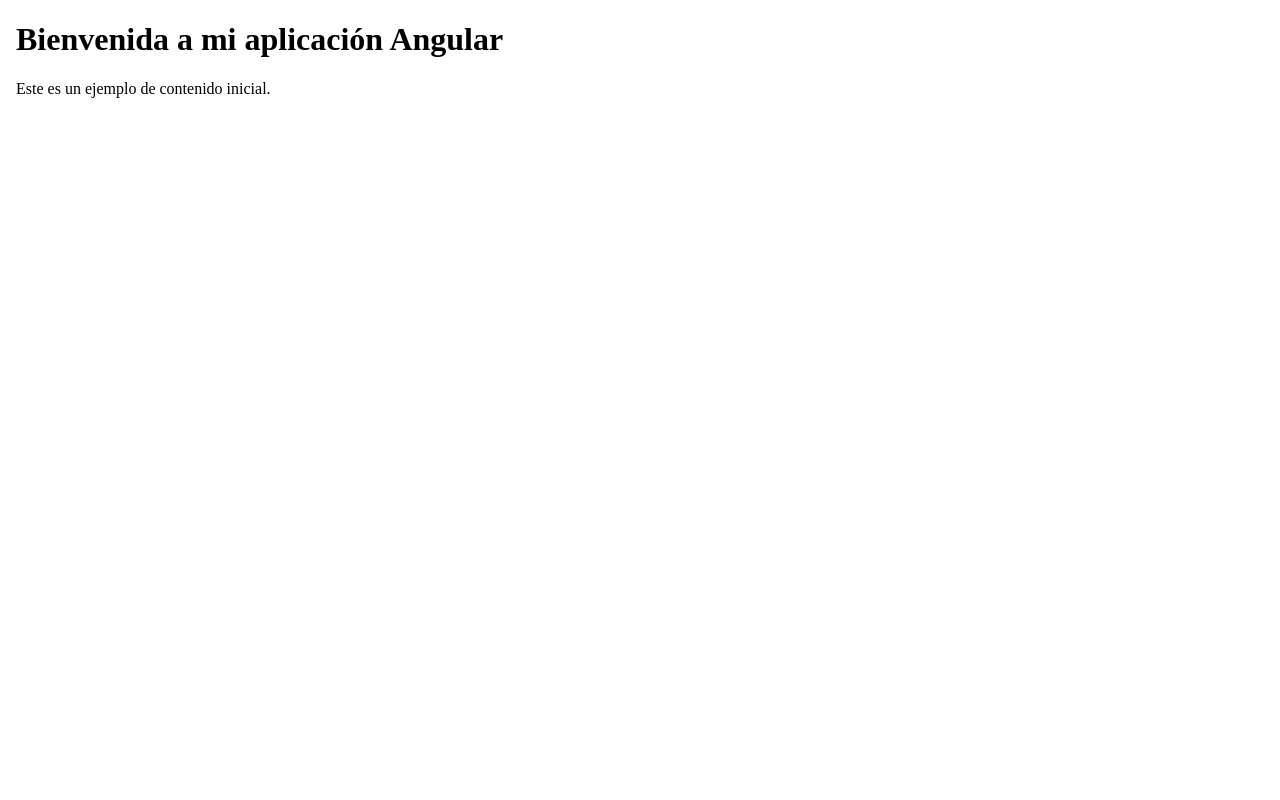
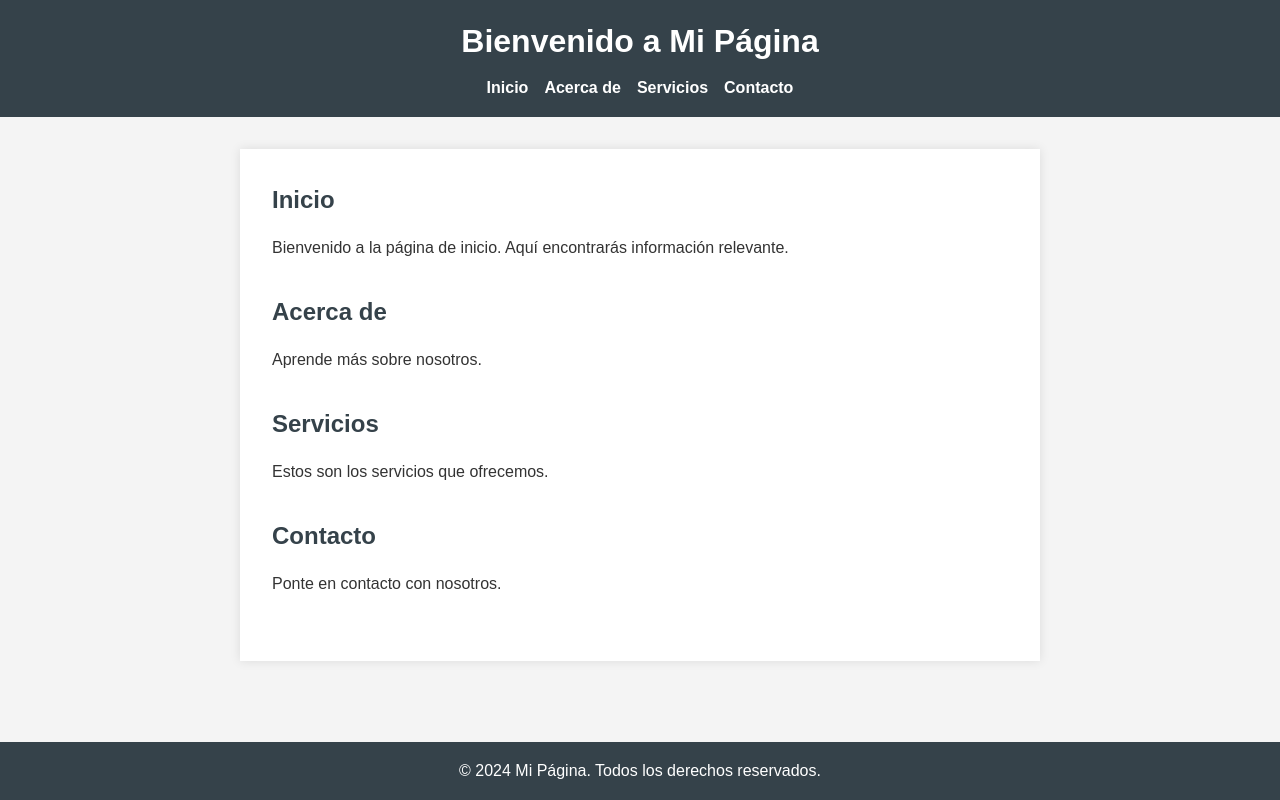
Before and after one commit to Adrianamat17/repaso_entornos, an Angular app: page / in a window 1280 px wide. Built offline with nearby package versions, Linux system fonts and the light colour scheme.

Commit message:
Añadir estilos CSS básicos para la página de inicio

```diff
--- a/src/app/app.component.css
+++ b/src/app/app.component.css
@@ -0,0 +1,68 @@
+* {
+    margin: 0;
+    padding: 0;
+    box-sizing: border-box;
+}
+
+body {
+    font-family: Arial, sans-serif;
+    line-height: 1.6;
+    background-color: #f4f4f4;
+    color: #333;
+    margin: 0;
+    padding: 0;
+}
+
+header {
+    background: #35424a;
+    color: #ffffff;
+    padding: 1rem 0;
+    text-align: center;
+}
+
+header h1 {
+    margin-bottom: 0.5rem;
+}
+
+nav ul {
+    list-style: none;
+    padding: 0;
+}
+
+nav ul li {
+    display: inline;
+    margin: 0 0.5rem;
+}
+
+nav ul li a {
+    color: #ffffff;
+    text-decoration: none;
+    font-weight: bold;
+}
+
+main {
+    padding: 2rem;
+    background: #ffffff;
+    margin: 2rem auto;
+    max-width: 800px;
+    box-shadow: 0 0 10px rgba(0, 0, 0, 0.1);
+}
+
+main section {
+    margin-bottom: 2rem;
+}
+
+main h2 {
+    margin-bottom: 1rem;
+    color: #35424a;
+}
+
+footer {
+    text-align: center;
+    padding: 1rem 0;
+    background: #35424a;
+    color: #ffffff;
+    position: absolute;
+    bottom: 0;
+    width: 100%;
+}
--- a/src/app/app.component.html
+++ b/src/app/app.component.html
@@ -1,12 +1,43 @@
-<!-- app.component.html -->
 <!DOCTYPE html>
-<html lang="en">
+<html lang="es">
 <head>
-  <meta charset="UTF-8">
-  <title>My Angular App</title>
+    <meta charset="UTF-8">
+    <meta name="viewport" content="width=device-width, initial-scale=1.0">
+    <title>Página de Inicio</title>
+    <link rel="stylesheet" href="styles.css">
 </head>
 <body>
-  <h1>Bienvenida a mi aplicación Angular</h1>
-  <p>Este es un ejemplo de contenido inicial.</p>
+    <header>
+        <h1>Bienvenido a Mi Página</h1>
+        <nav>
+            <ul>
+                <li><a href="#inicio">Inicio</a></li>
+                <li><a href="#acerca">Acerca de</a></li>
+                <li><a href="#servicios">Servicios</a></li>
+                <li><a href="#contacto">Contacto</a></li>
+            </ul>
+        </nav>
+    </header>
+    <main>
+        <section id="inicio">
+            <h2>Inicio</h2>
+            <p>Bienvenido a la página de inicio. Aquí encontrarás información relevante.</p>
+        </section>
+        <section id="acerca">
+            <h2>Acerca de</h2>
+            <p>Aprende más sobre nosotros.</p>
+        </section>
+        <section id="servicios">
+            <h2>Servicios</h2>
+            <p>Estos son los servicios que ofrecemos.</p>
+        </section>
+        <section id="contacto">
+            <h2>Contacto</h2>
+            <p>Ponte en contacto con nosotros.</p>
+        </section>
+    </main>
+    <footer>
+        <p>&copy; 2024 Mi Página. Todos los derechos reservados.</p>
+    </footer>
 </body>
 </html>
--- a/src/styles.css
+++ b/src/styles.css
@@ -1 +1,68 @@
-/* You can add global styles to this file, and also import other style files */
+* {
+    margin: 0;
+    padding: 0;
+    box-sizing: border-box;
+}
+
+body {
+    font-family: Arial, sans-serif;
+    line-height: 1.6;
+    background-color: #f4f4f4;
+    color: #333;
+    margin: 0;
+    padding: 0;
+}
+
+header {
+    background: #35424a;
+    color: #ffffff;
+    padding: 1rem 0;
+    text-align: center;
+}
+
+header h1 {
+    margin-bottom: 0.5rem;
+}
+
+nav ul {
+    list-style: none;
+    padding: 0;
+}
+
+nav ul li {
+    display: inline;
+    margin: 0 0.5rem;
+}
+
+nav ul li a {
+    color: #ffffff;
+    text-decoration: none;
+    font-weight: bold;
+}
+
+main {
+    padding: 2rem;
+    background: #ffffff;
+    margin: 2rem auto;
+    max-width: 800px;
+    box-shadow: 0 0 10px rgba(0, 0, 0, 0.1);
+}
+
+main section {
+    margin-bottom: 2rem;
+}
+
+main h2 {
+    margin-bottom: 1rem;
+    color: #35424a;
+}
+
+footer {
+    text-align: center;
+    padding: 1rem 0;
+    background: #35424a;
+    color: #ffffff;
+    position: absolute;
+    bottom: 0;
+    width: 100%;
+}
```
